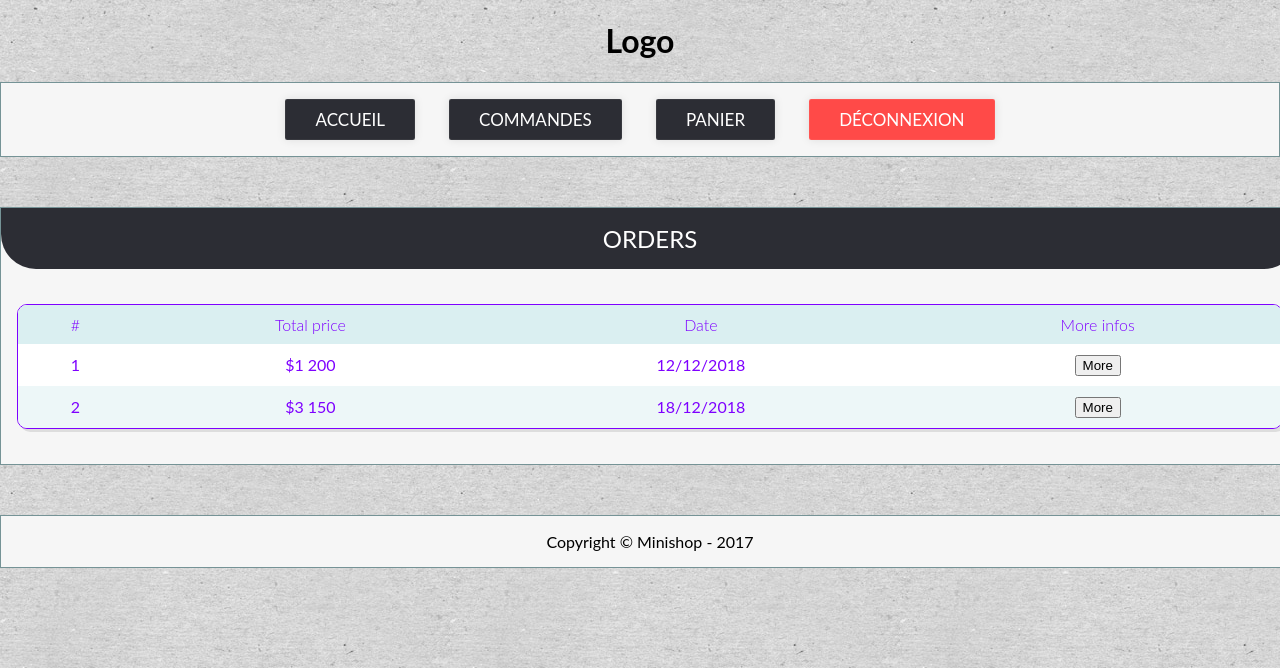
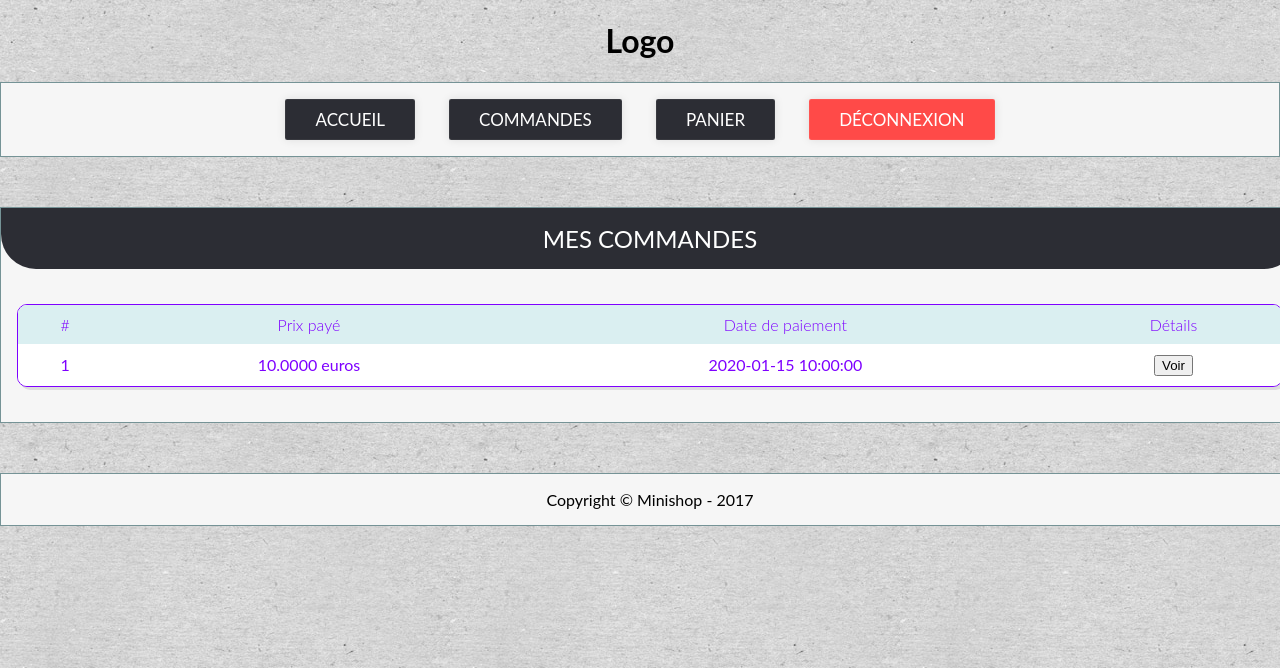
Before and after one commit to bbeldame/minishop, a PHP site: page /orders in a window 1280 px wide. Shown: the top 668 px of the page. Run offline with PHP 8.4, Linux system fonts and the light colour scheme; the visitor is signed in with stand-in values (Sample User, id 1); tables that the repository leaves empty hold one stand-in row (values such as "Sample post"); some libraries are stand-ins or nearby versions.

Commit message:
Query for orders done

```diff
--- a/src/private/views/orders.php
+++ b/src/private/views/orders.php
@@ -1,26 +1,36 @@
-<div class="page-header">Orders</div>
+<?php
+    $query = "SELECT total_paid, paid_date, id
+        FROM users_orders_template
+        WHERE users_template_id=".$_SESSION['id'].";";
+    $results = rawQuery($query, true);
+    if (!$results) { ?>
+        <div align="center" style="margin: 45px auto">
+            Vous n'avez encore rien commandé, hop hop hop il faut s'y mettre !
+        </div>
+    <?php
+        exit;
+    }
+?>
+
+<div class="page-header">Mes commandes</div>
 
 <div class="table-elements">
     <table cellspacing="0">
         <tr>
             <th>#</th>
-            <th>Total price</th>
-            <th>Date</th>
-            <th>More infos</th>
+            <th>Prix payé</th>
+            <th>Date de paiement</th>
+            <th>Détails</th>
         </tr>
 
+        <?php
+            foreach ($results as $k => $v) { ?>
         <tr>
-            <td>1</td>
-            <td>$1 200</td>
-            <td>12/12/2018</td>
-            <td style="text-align: center"><button><a href="/order/1">More</a></button></td>
+            <td><?= $k + 1 ?></td>
+            <td><?= $v['total_paid'] ?> euros</td>
+            <td><?= $v['paid_date'] ?></td>
+            <td style="text-align: center"><button><a href="/order/<?= $v['id'] ?>">Voir</a></button></td>
         </tr>
-
-        <tr>
-            <td>2</td>
-            <td>$3 150</td>
-            <td>18/12/2018</td>
-            <td style="text-align: center"><button><a href="/order/1">More</a></button></td>
-        </tr>
+        <?php } ?>
     </table>
 </div>
```
